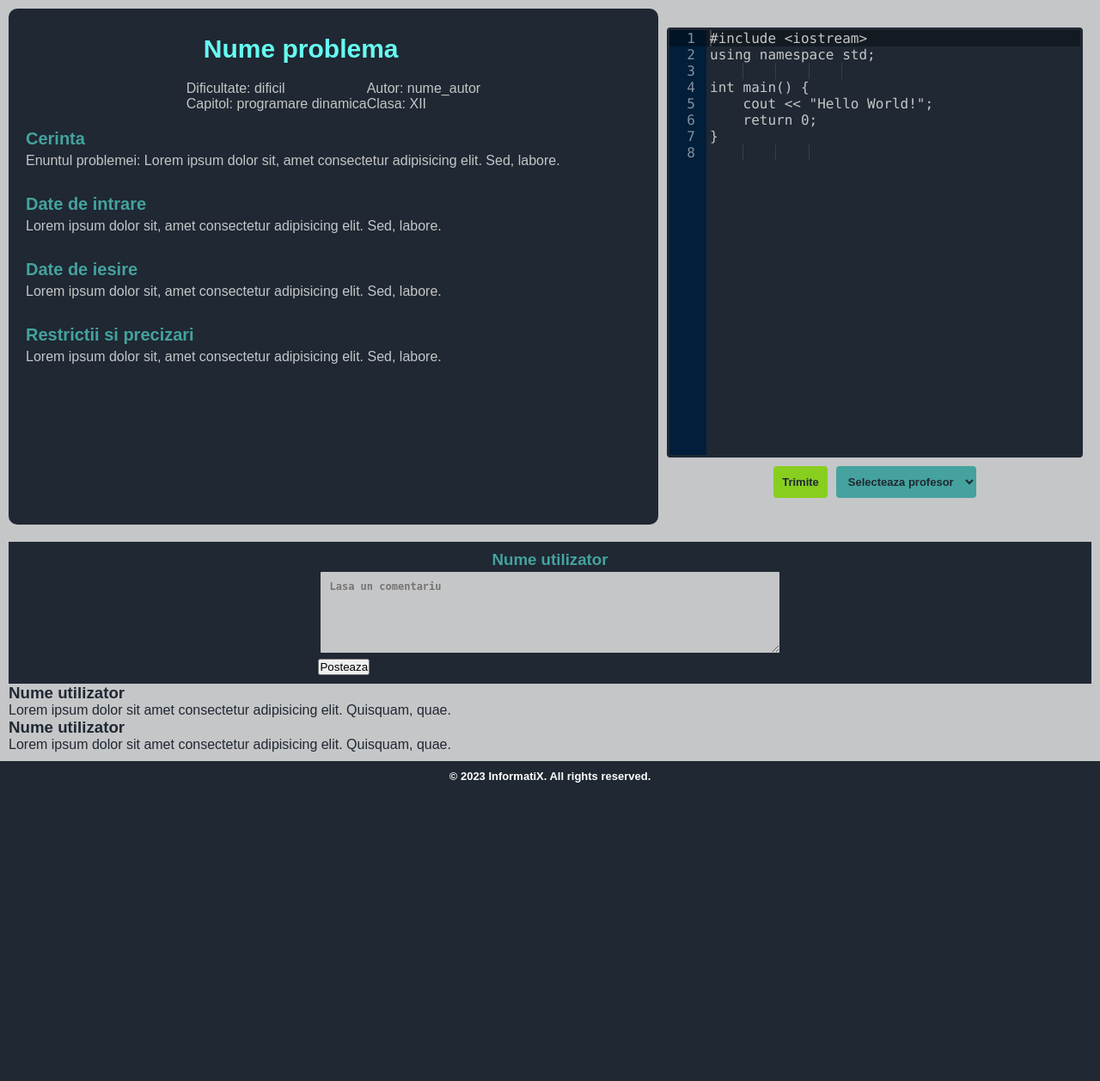
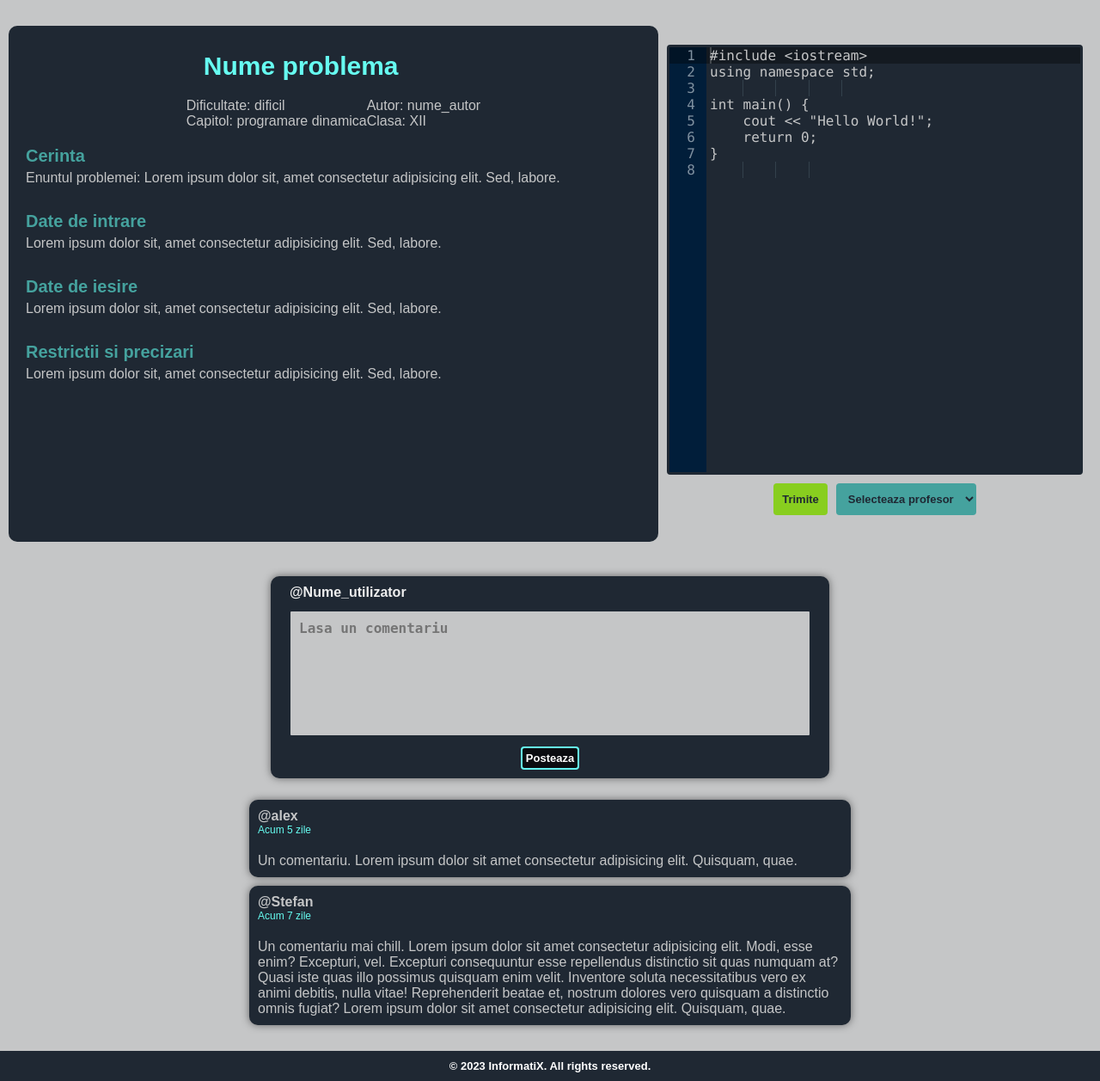
Before and after one commit to StefanUAIC/FII-TW, a web app: file problem-student.html in a window 1280 px wide. Shown: the part 69-1326 px from the top of the page at 86% size. Before the commit the page ends 979 px from the top, so only its background shows below. Run offline with its HTML, style and script files only (its server is not run), Linux system fonts and the light colour scheme; some libraries are stand-ins or nearby versions.

Commit message:
styled comments section, small adjustments left to be made

```diff
--- a/problem-student.html
+++ b/problem-student.html
@@ -68,21 +68,27 @@ int main() {
     </section>
     <section class="comments-container">
         <div class="comment-posting">
-            <h3 class="comment-user-name">Nume utilizator</h3>
-            <div class="comment-posting-body">
-                <textarea name="comment" id="comment" cols="60" rows="10" placeholder="Lasa un comentariu"></textarea>
-                <button class="comment-posting-button">Posteaza</button>
-            </div>
+            <h3 class="comment-user-name">@Nume_utilizator</h3>
+            <textarea name="comment" id="comment" placeholder="Lasa un comentariu"></textarea>
+            <button class="comment-posting-button">Posteaza</button>
         </div>
 
-        <div class="comment-box">
-            <h3 class="comment-user-name">Nume utilizator</h3>
-            <p class="comment-body">Lorem ipsum dolor sit amet consectetur adipisicing elit. Quisquam, quae.</p>
-        </div>
+        <div class="comment-box-container">
+            <div class="comment-box">
+                <div class="comment-data">
+                    <h3 class="comment-user-name">@alex</h3>
+                    <div class="comment-date">Acum 5 zile</div>
+                </div>
+                <p class="comment-body">Un comentariu. Lorem ipsum dolor sit amet consectetur adipisicing elit. Quisquam, quae.</p>
+            </div>
 
-        <div class="comment-box">
-            <h3 class="comment-user-name">Nume utilizator</h3>
-            <p class="comment-body">Lorem ipsum dolor sit amet consectetur adipisicing elit. Quisquam, quae.</p>
+            <div class="comment-box">
+                <div class="comment-data">
+                    <h3 class="comment-user-name">@Stefan</h3>
+                    <div class="comment-date">Acum 7 zile</div>
+                </div>
+                <p class="comment-body">Un comentariu mai chill. Lorem ipsum dolor sit amet consectetur adipisicing elit. Modi, esse enim? Excepturi, vel. Excepturi consequuntur esse repellendus distinctio sit quas numquam at? Quasi iste quas illo possimus quisquam enim velit. Inventore soluta necessitatibus vero ex animi debitis, nulla vitae! Reprehenderit beatae et, nostrum dolores vero quisquam a distinctio omnis fugiat? Lorem ipsum dolor sit amet consectetur adipisicing elit. Quisquam, quae.</p>
+            </div>
         </div>
     </section>
     <section class="footer">© 2023 InformatiX. All rights reserved.</section>
--- a/styles/problem.css
+++ b/styles/problem.css
@@ -21,6 +21,7 @@ body{
     font-family: 'Montserrat', sans-serif;
     color: var(--color-dark-gray);
     background-color: var(--color-light-gray);
+    gap: 20px;
 }
 
 .navbar {
@@ -88,6 +89,7 @@ body{
 }
 
 .section p {
+
 }
 
 .code-container {
@@ -163,6 +165,7 @@ body{
 
 .comments-container {
     padding: 10px;
+    gap: 25px;
     overflow: auto;
     display: flex;
     flex-direction: column;
@@ -170,27 +173,87 @@ body{
 }
 
 .comment-posting {
-    color: var(--color-dark-turq);
+    width: 650px;
     padding: 10px;
     display: flex;
     flex-direction: column;
     flex-wrap: wrap;
     background-color: var(--color-dark-gray);
-    align-items: center;
+    align-self: center;
+    border-radius: 10px;
+    box-shadow: 0 0 10px 0 rgba(0, 0, 0, 0.5);
 }
 
-.comment-posting-body textarea {
-    width: 100%;
-    height: 100px;
+.comment-posting .comment-user-name {
+    font-size: 16px;
+    font-weight: bolder;
+    color: #eee;
+    align-self: flex-start;
+    padding-left: 12px;
+}
+
+.comment-posting .comment-posting-button {
+    color: white;
+    background-color: var(--color-black);
+    border: 2px solid var(--color-light-turq);
+    border-radius: 4px;
+    padding: 4px;
+    font-size: 20px;
+    font-weight: bold;
+    font-size: small;
+    cursor: pointer;
+    transition: color 0.4s;
+    align-self: center;
+}
+
+.comment-posting .comment-posting-button:hover {
+    color: var(--color-light-turq);
+}
+
+.comment-posting textarea {
+    width: --webkit-fill-available;
+    height: 150px;
     border-radius: 4px;
     border: 3px solid var(--color-dark-gray);
     background-color: var(--color-light-gray);
     color: var(--color-dark-gray);
     padding: 10px;
-    font-size: 20px;
+    margin: 10px;
     font-weight: bold;
-    font-size: small;
-    transition: opacity 0.4s;
+    font-size: large;
+    resize: none;
+    overflow: hidden;
+}
+
+.comment-box-container {
+    display: flex;
+    flex-direction: column;
+    gap: 10px;
+    align-items: center;
+}
+
+.comment-box{
+    width: 700px;
+    background-color: var(--color-dark-gray);
+    color:var(--color-light-gray);
+    box-shadow: 0 0 10px 0 rgba(0, 0, 0, 0.5);
+    border-radius: 10px;
+    padding: 10px;
+}
+
+.comment-data {
+    padding-bottom: 20px;
+}
+
+.comment-data .comment-user-name {
+    font-size: 16px;
+    font-weight: bolder;
+    color: var(--color-light-gray);
+}
+
+.comment-data .comment-date {
+    font-size: 12px;
+    color: var(--color-light-turq);
 }
 
 .footer {
```
